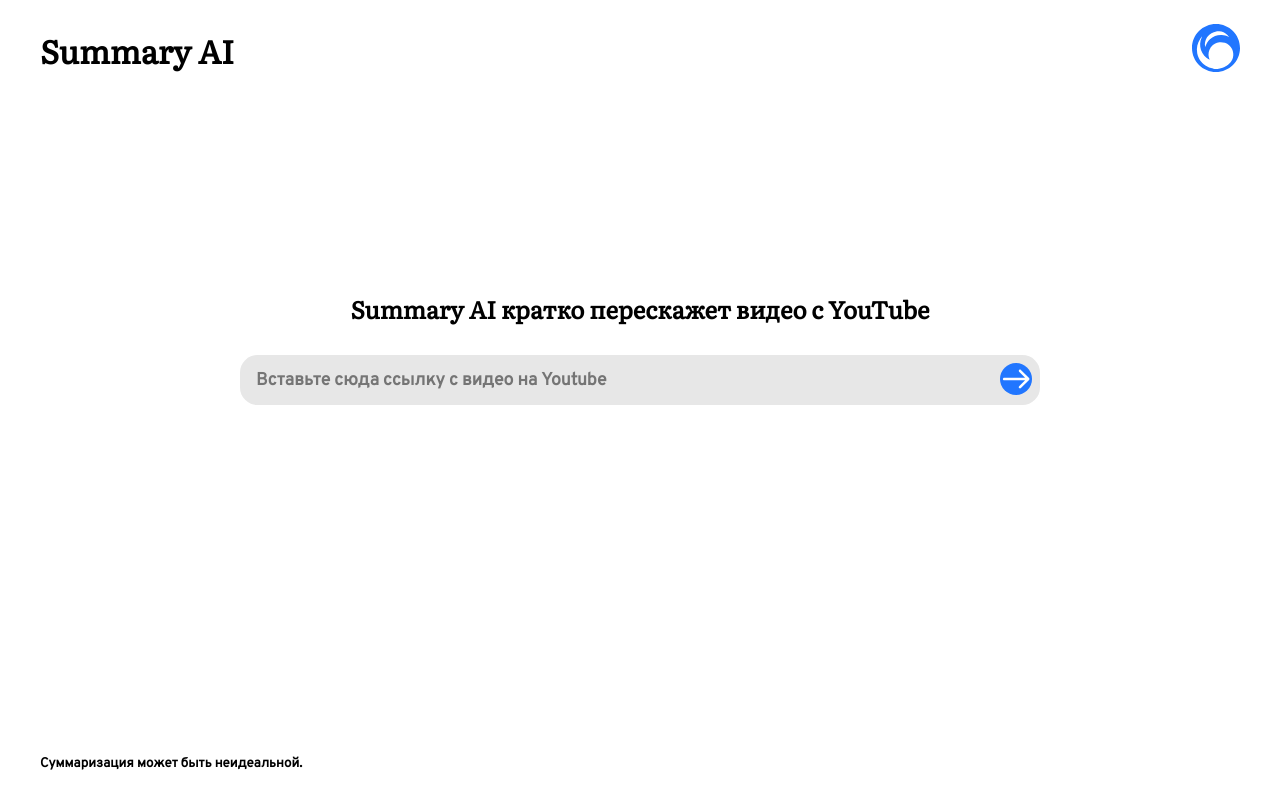
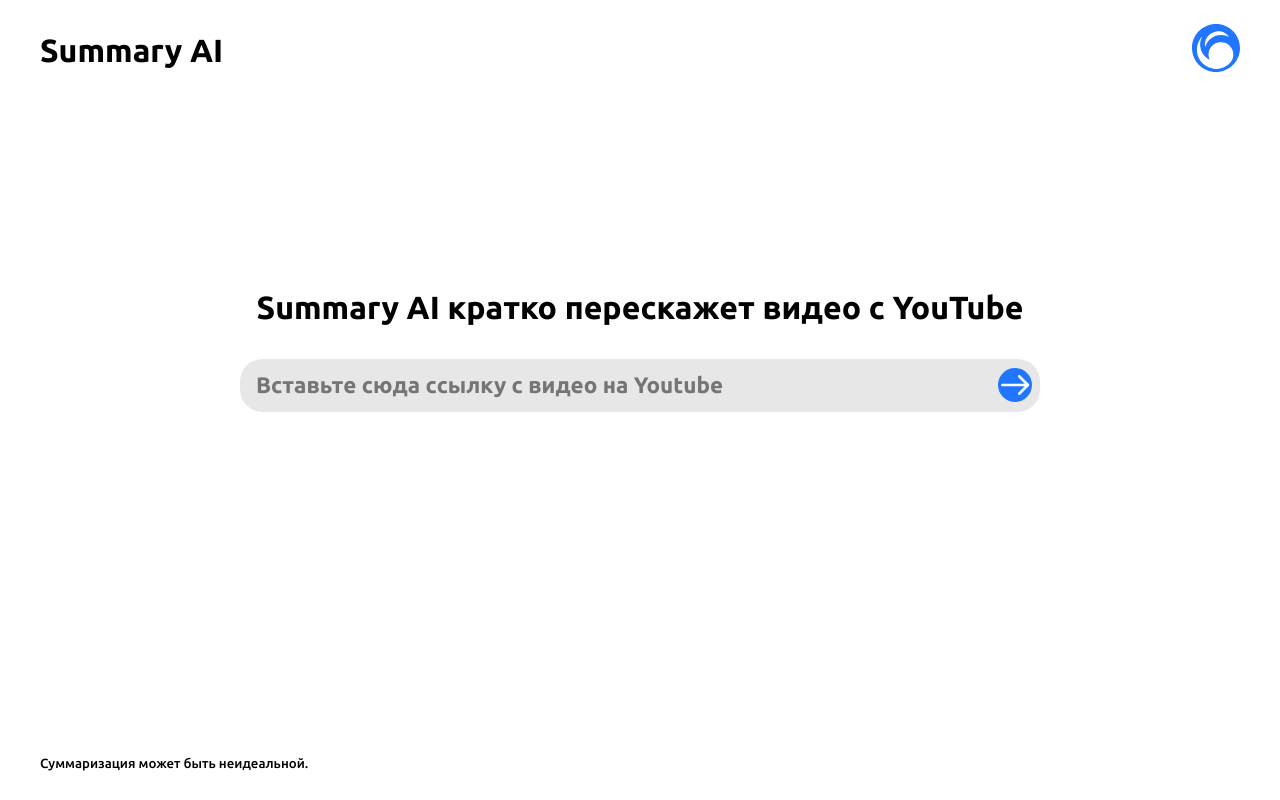
Before and after one commit to imbalet/nn-final-project, a React (Vite) app in the folder frontend/: page / in a window 1280 px wide. Built offline with nearby package versions, Linux system fonts and the light colour scheme.

Commit message:
redesign everything

```diff
--- a/frontend/src/App.jsx
+++ b/frontend/src/App.jsx
@@ -22,7 +22,7 @@
     <div>
       <Header />
       <div className='paragraph'>
-        <h2>Summary AI кратко перескажет видео c YouTube</h2>
+        <h1>Summary AI кратко перескажет видео c YouTube</h1>
         <TextAreaWithButton />
       </div>
       <Footer />
--- a/frontend/src/components/TextArea.css
+++ b/frontend/src/components/TextArea.css
@@ -5,7 +5,7 @@
   font-family: var(--font-subheading, 'Overpass'), sans-serif;
   font-weight: 700;
   padding: 0.85rem 1rem;
-  font-size: 1.1rem;
+  font-size: 1.4rem;
   border: none;
   outline: none;
   width: 100%;
--- a/frontend/src/components/TextAreaWithButton.css
+++ b/frontend/src/components/TextAreaWithButton.css
@@ -18,7 +18,7 @@
 
 .textarea-button {
   position: absolute;
-  top: 0.5rem;
+  top: 0.6rem;
   right: 0.5rem;
   border: none;
   cursor: pointer;
--- a/frontend/src/index.css
+++ b/frontend/src/index.css
@@ -1,39 +1,37 @@
-@import url('https://fonts.googleapis.com/css2?family=Literata&family=Overpass&display=swap');
-
+@import url('https://fonts.googleapis.com/css2?family=Ubuntu:wght@300;400;500;700&display=swap');
 
 :root {
-  --font-heading: 'Literata', serif;
-  --font-subheading: 'Overpass', sans-serif;
+  --font-heading: 'Ubuntu', sans-serif;
+  --font-subheading: 'Ubuntu', sans-serif;
 }
 
 h1 {
-  font-family: var(--font-heading, 'Overpass'), sans-serif;
+  font-family: var(--font-heading, 'Ubuntu'), sans-serif;
   font-weight: 700;
 }
 
 h2, h3 {
-  font-family: var(--font-heading, 'Overpass'), sans-serif;
-  font-weight: 900;
+  font-family: var(--font-heading, 'Ubuntu'), sans-serif;
+  font-weight: 700; /* Ubuntu не имеет 900 веса, максимальный - 700 */
 }
 
 h4, h5, h6 {
-  font-family: var(--font-subheading, 'Overpass'), serif;
-  font-weight: 600;
+  font-family: var(--font-subheading, 'Ubuntu'), sans-serif;
+  font-weight: 500; /* Изменил с 600 на 500, так как Ubuntu имеет веса 300,400,500,700 */
 }
-
 
 h1, h2, h3, h4, h5, h6 {
   margin: 0;
   line-height: 1.2;
 }
 
-p{
-  font-family: var(--font-subheading, 'Overpass'), serif;
-  font-weight: 600;
+p {
+  font-family: var(--font-subheading, 'Ubuntu'), sans-serif;
+  font-weight: 400; /* Изменил с 600 на 400 для лучшей читаемости */
 }
 
 
 img{
-  width: 2rem;
-  height: 2rem;
+  width: 2.1rem;
+  height: 2.1rem;
 }
```
